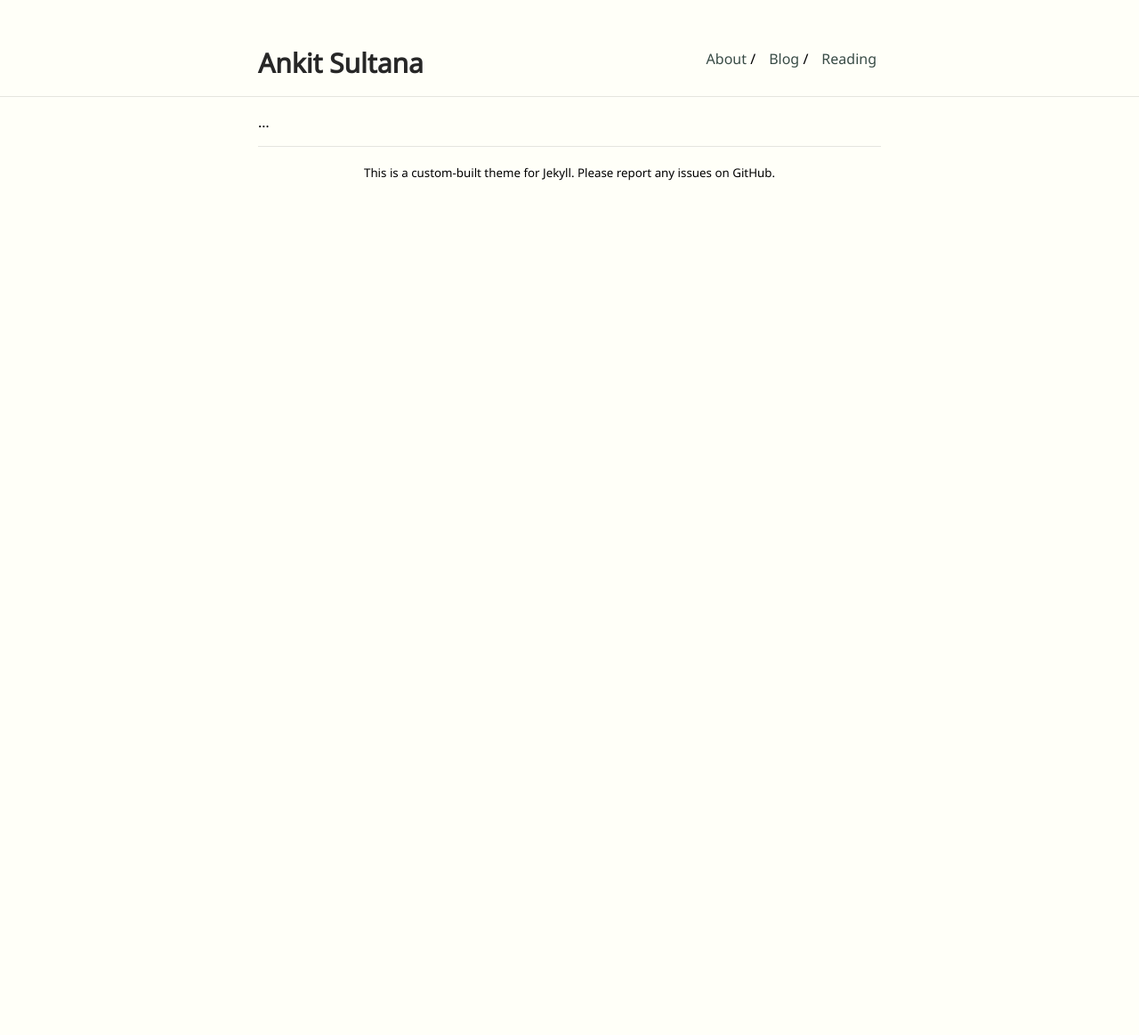
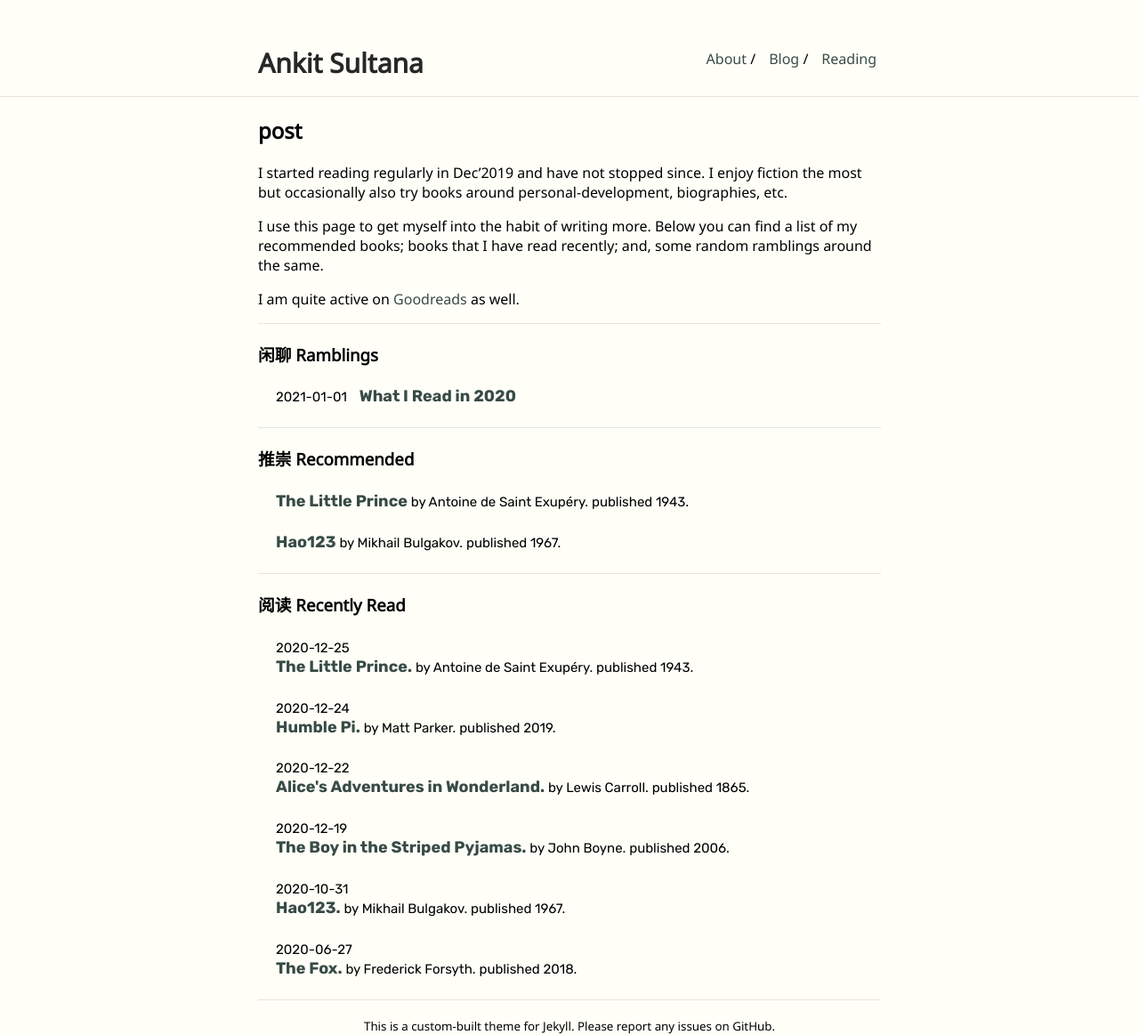
Before and after one commit to YiPianYe/ankitsultana, a Jekyll site: the page built from post.md, in a window 1280 px wide. Shown: the whole page at 89% size. Built offline with Jekyll 4.4.1, drawn with Linux system fonts in a browser that asks for light colours; our own code applies the rules of GitHub Pages for plain Markdown files; before the commit the page ends 900 px from its top, so only the background shows below that.

Commit message:
Update post.md

```diff
--- a/post.md
+++ b/post.md
@@ -1 +1,82 @@
-...
+---
+layout: main
+---
+
+## post
+
+I started reading regularly in Dec'2019 and have not stopped since. I enjoy fiction the most
+but occasionally also try books around personal-development, biographies, etc.
+
+I use this page to get myself into the habit of writing more. Below you can find
+a list of my recommended books; books that I have read recently; and, some
+random ramblings around the same.
+
+I am quite active on [Goodreads](https://www.goodreads.com/user/show/33989424-ankit-sultana)
+as well.
+
+---
+
+### 闲聊 Ramblings
+
+<ul class="related-posts">
+
+{% assign blog_posts = site.posts | where: 'book_rambling', true %}
+{% for post in blog_posts %}
+    <li class="main-page-list">
+        <h4>
+            <div style="display: inline-block; width: 90px">
+                <small>{{ post.date | date: "%Y-%m-%d" }}</small>
+            </div>
+        <a href="{{ site.baseurl }}{{ post.url }}">
+            <span>{{ post.title }}</span>
+        </a>
+        </h4>
+    </li>
+    {% if forloop.last %}</ul>{% endif %}
+{% endfor %}
+
+---
+
+### 推崇 Recommended
+
+<ul class="related-posts">
+
+{% assign blog_posts = site.posts | where: 'recommended_book', true %}
+{% for post in blog_posts %}
+        <li class="main-page-list">
+            <h4>
+            <a href="{{ post.goodreads_url }}">
+                <span>{{ post.title }}</span>
+            </a>
+                <small>by {{ post.author }}.</small>
+                <small>published {{ post.year }}.</small>
+            </h4>
+        </li>
+        {% if forloop.last %}</ul>{% endif %}
+{% endfor %}
+
+
+---
+
+### 阅读 Recently Read
+
+<ul class="related-posts">
+
+{% assign book_reviews = site.posts | where: 'book', true %}
+{% for post in book_reviews limit:10 %}
+        <li class="main-page-list">
+            <h4>
+            <div style="display: inline-block; width: 90px">
+                <small>{{ post.date | date: "%Y-%m-%d" }}</small>
+            </div>
+            <div>
+            <a href="{{ post.goodreads_url }}">
+                <span>{{ post.title }}.</span>
+            </a>
+            <small>by {{ post.author }}.</small>
+            <small>published {{ post.year }}.</small>
+            </div>
+            </h4>
+        </li>
+        {% if forloop.last %}</ul>{% endif %}
+{% endfor %}
```
